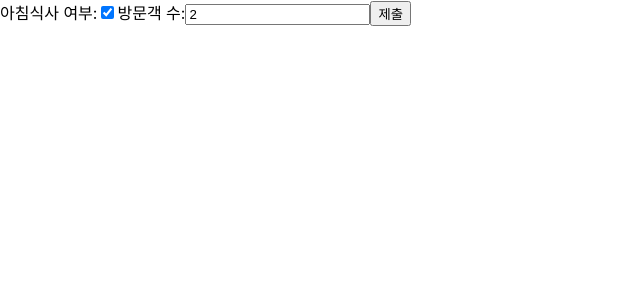
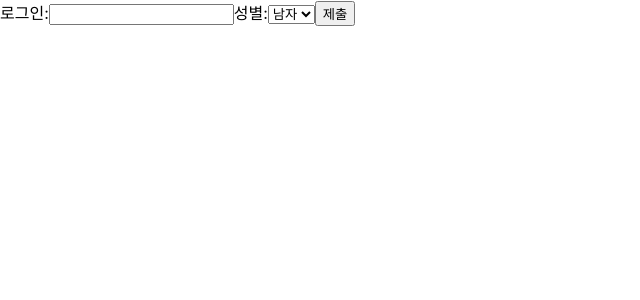
Before and after one commit to blackjune67/toyblog, a React (Create React App) app in the folder front/blog/: page / in a window 1280 px wide. Shown: the top 300 px of the page, without its empty margins (0-640 px from the left). Built offline with nearby package versions, Linux system fonts and the light colour scheme.

Commit message:
input form tag leanr

```diff
--- /dev/null
+++ b/front/blog/src/chapter11/Signup.jsx
@@ -0,0 +1,51 @@
+import {useState} from "react";
+
+export function Signup() {
+  const [name, setSighup] = useState('');
+  const [gender, setGender] = useState('');
+
+  const handleChangeName = (event) => {
+    setSighup(event.target.value);
+  }
+
+  const handleChangeGender = (e) => {
+    setGender(e.target.value);
+  }
+
+  const handleSubmit = (event) => {
+    // * ES LINT + 쓰지말아라
+    alert(`Name : ${name} Gender : ${gender}`)
+    event.preventDefault();
+  }
+
+  return (
+      <div>
+        <form action="" onSubmit={handleSubmit}>
+          로그인:
+          <label htmlFor="">
+            <input type="text"
+                   value={name}
+                   onChange={handleChangeName}
+            />
+          </label>
+
+          <label htmlFor="">
+            성별:
+            {/*
+              제어할 때는 value를 사용하고
+              단순히 읽을 때는 defaultValue를 사용한다
+            */}
+            <select name="" id="" value={gender} onChange={handleChangeGender}>
+              <option value="남자">남자</option>
+              <option value="여자">여자</option>
+            </select>
+          </label>
+
+          <button
+              type={"submit"}
+          >제출
+          </button>
+        </form>
+      </div>
+  );
+}
--- a/front/blog/src/index.js
+++ b/front/blog/src/index.js
@@ -2,8 +2,7 @@ import React from 'react';
 import ReactDOM from 'react-dom/client';
 import './index.css';
 import reportWebVitals from './reportWebVitals';
-import {NameForm} from "./chapter11/NameForm";
-import {Reservation} from "./chapter11/Reservation";
+import {Signup} from "./chapter11/Signup";
 
 const root = ReactDOM.createRoot(document.getElementById('root'));
 root.render(
@@ -17,7 +16,8 @@ root.render(
       {/*<AttendanceBook />
       <LandingPage />*/}
       {/*<NameForm />*/}
-      <Reservation />
+      {/*<Reservation />*/}
+      <Signup />
     </React.StrictMode>
 );
 /*setInterval(() => {
```
